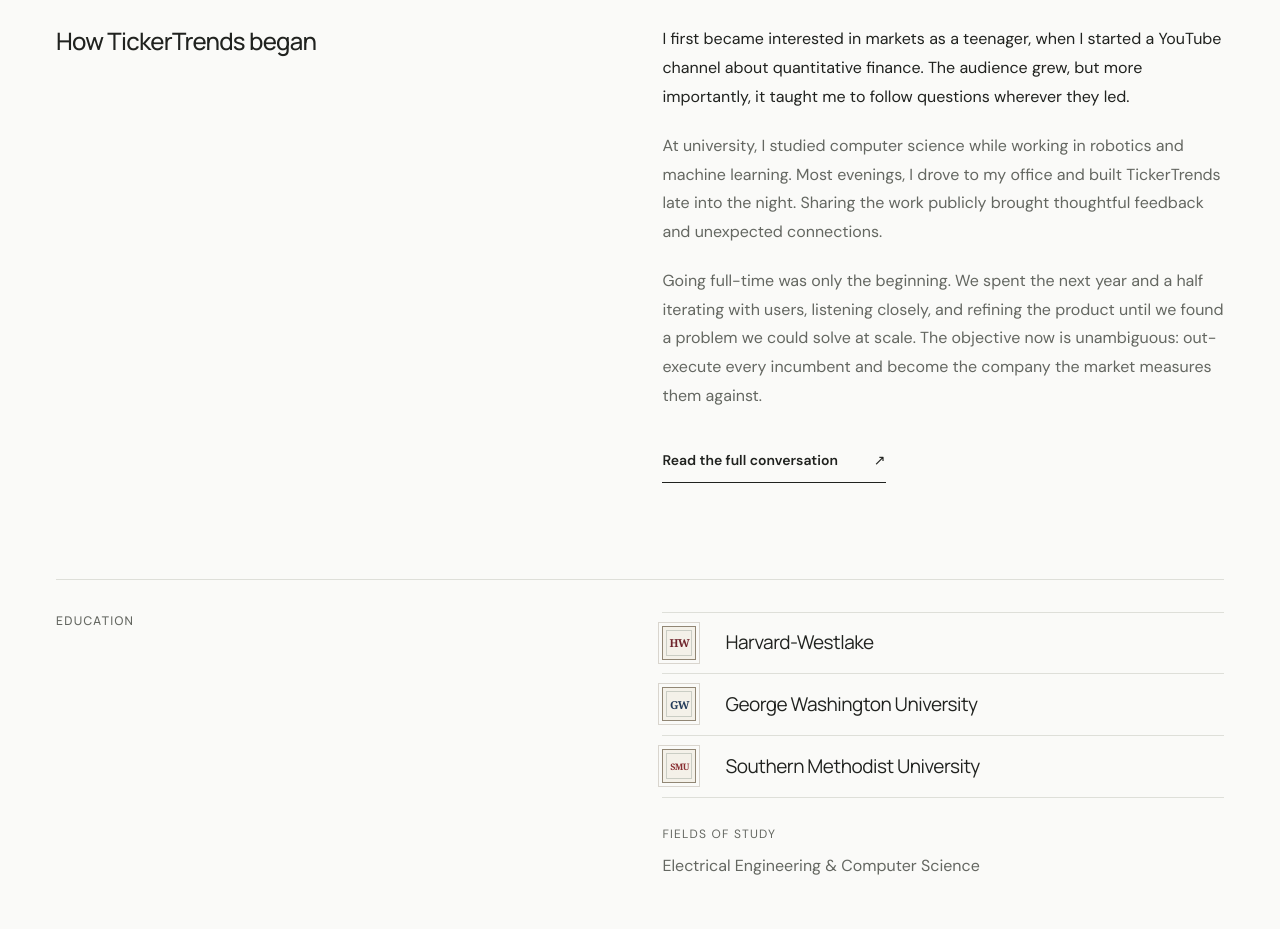
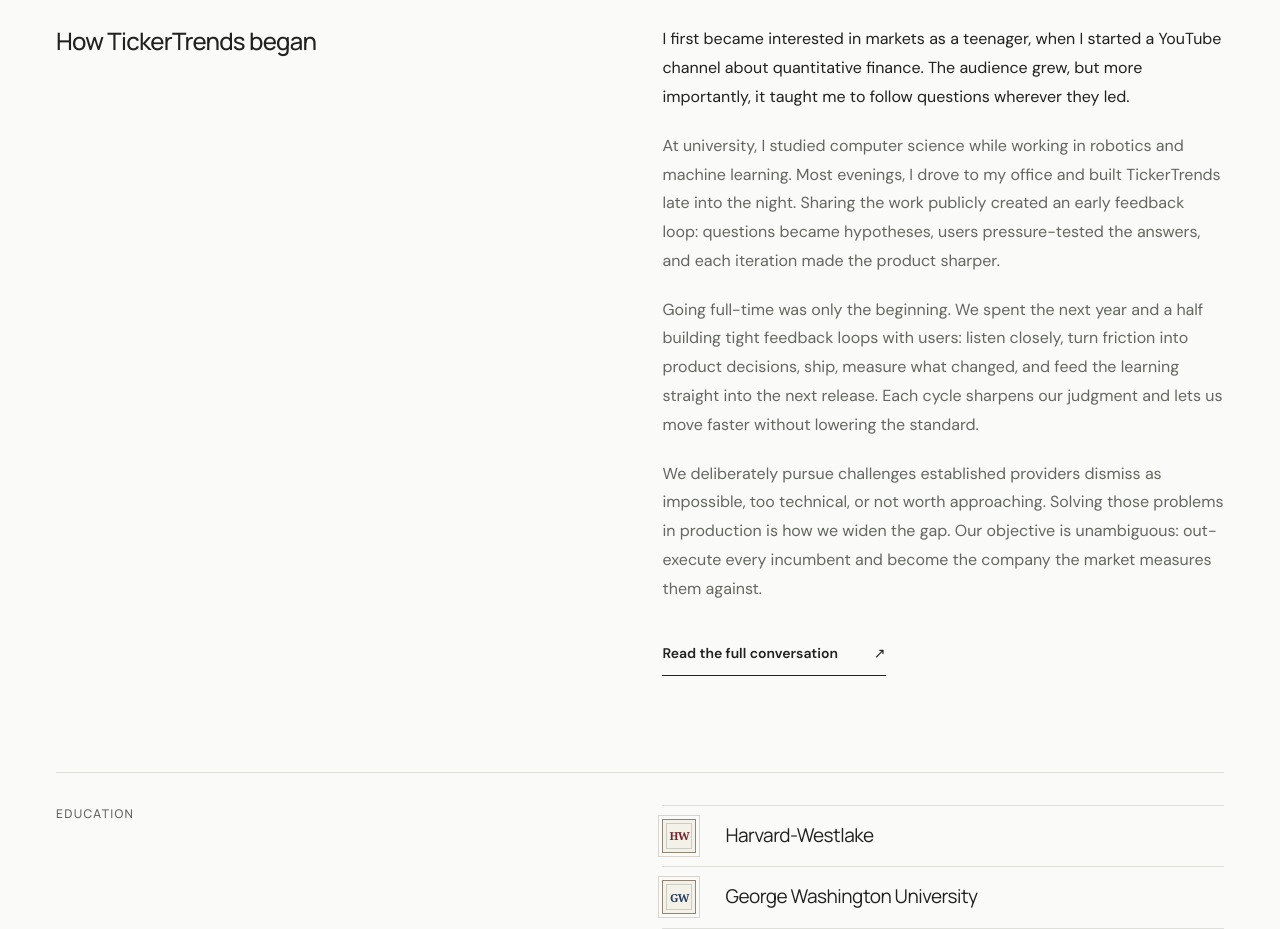
Before and after one commit to Crypto-Advisor/adrien.vc, a React (Create React App) app: page / in a window 1280 px wide. Shown: the part 1720-2649 px from the top of the page. Built offline with nearby package versions, Linux system fonts and the light colour scheme.

Commit message:
Expand founder story on feedback loops

```diff
--- a/src/App.js
+++ b/src/App.js
@@ -100,8 +100,9 @@
           <h2 id="story-title">How TickerTrends began</h2>
           <div className="story-copy">
             <p className="story-lede">I first became interested in markets as a teenager, when I started a YouTube channel about quantitative finance. The audience grew, but more importantly, it taught me to follow questions wherever they led.</p>
-            <p>At university, I studied computer science while working in robotics and machine learning. Most evenings, I drove to my office and built TickerTrends late into the night. Sharing the work publicly brought thoughtful feedback and unexpected connections.</p>
-            <p>Going full-time was only the beginning. We spent the next year and a half iterating with users, listening closely, and refining the product until we found a problem we could solve at scale. The objective now is unambiguous: out-execute every incumbent and become the company the market measures them against.</p>
+            <p>At university, I studied computer science while working in robotics and machine learning. Most evenings, I drove to my office and built TickerTrends late into the night. Sharing the work publicly created an early feedback loop: questions became hypotheses, users pressure-tested the answers, and each iteration made the product sharper.</p>
+            <p>Going full-time was only the beginning. We spent the next year and a half building tight feedback loops with users: listen closely, turn friction into product decisions, ship, measure what changed, and feed the learning straight into the next release. Each cycle sharpens our judgment and lets us move faster without lowering the standard.</p>
+            <p>We deliberately pursue challenges established providers dismiss as impossible, too technical, or not worth approaching. Solving those problems in production is how we widen the gap. Our objective is unambiguous: out-execute every incumbent and become the company the market measures them against.</p>
             <a className="text-link" href="https://www.thestockthoughts.com/p/a-conversation-with-adrien-navarre" target="_blank" rel="noopener noreferrer">Read the full conversation <Arrow /></a>
           </div>
         </section>
```
